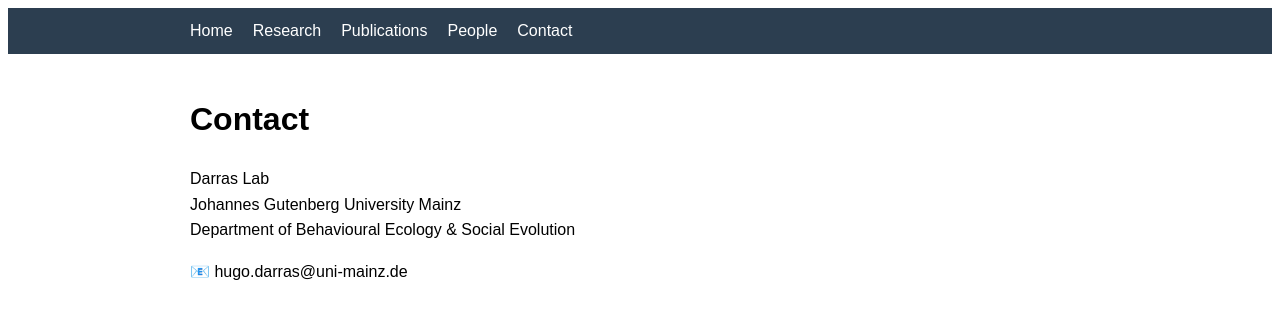
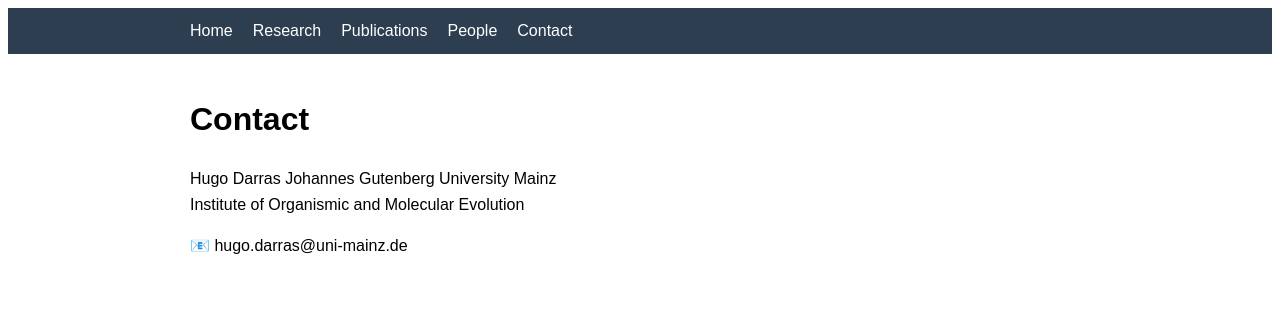
Before and after one commit to lab-darras/lab-darras.github.io, a Jekyll site: the page built from contact.md, in a window 1280 px wide. Shown: the top 319 px of the page. Built offline with Jekyll 4.4.1, drawn with Linux system fonts in a browser that asks for light colours.

Commit message:
Update contact.md

```diff
--- a/contact.md
+++ b/contact.md
@@ -5,8 +5,8 @@ title: Contact
 
 # Contact
 
-Darras Lab
+Hugo Darras
 Johannes Gutenberg University Mainz
-Department of Behavioural Ecology & Social Evolution
+Institute of Organismic and Molecular Evolution
 
 📧 hugo.darras@uni-mainz.de
```
